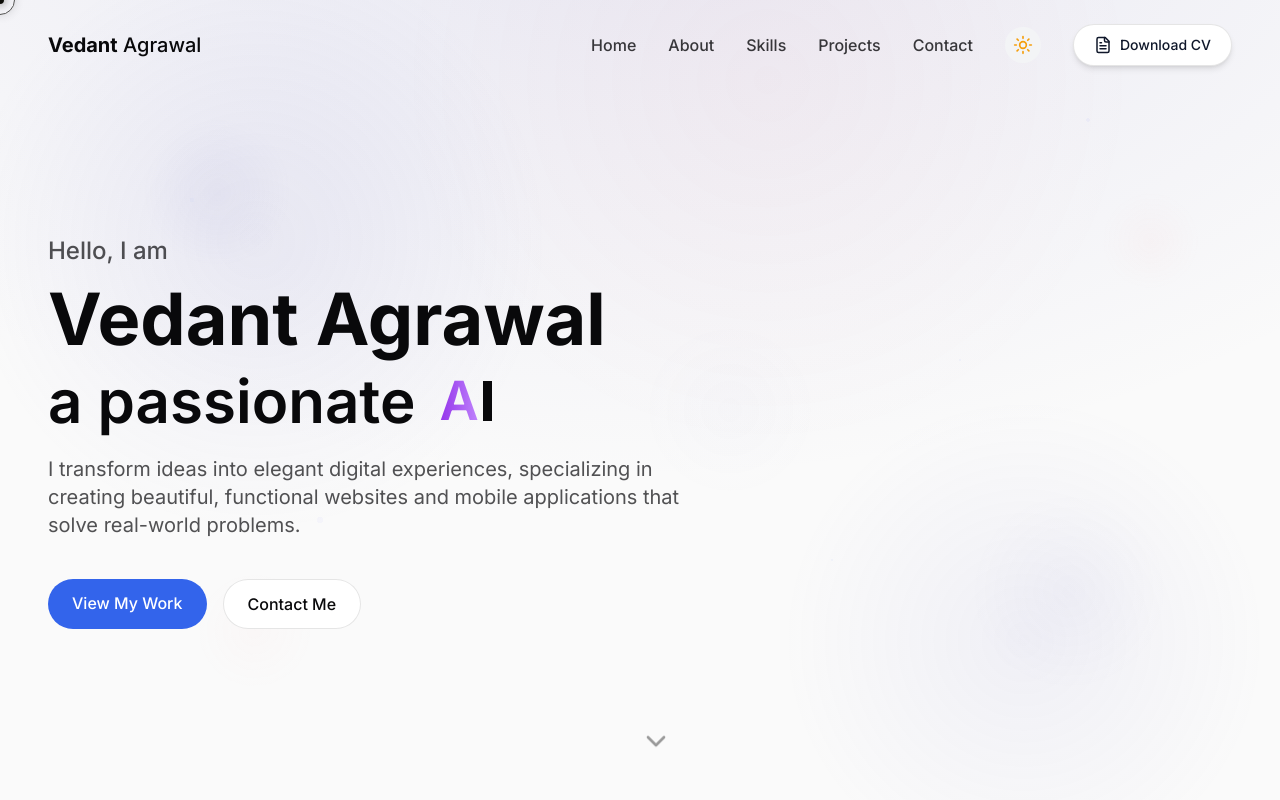
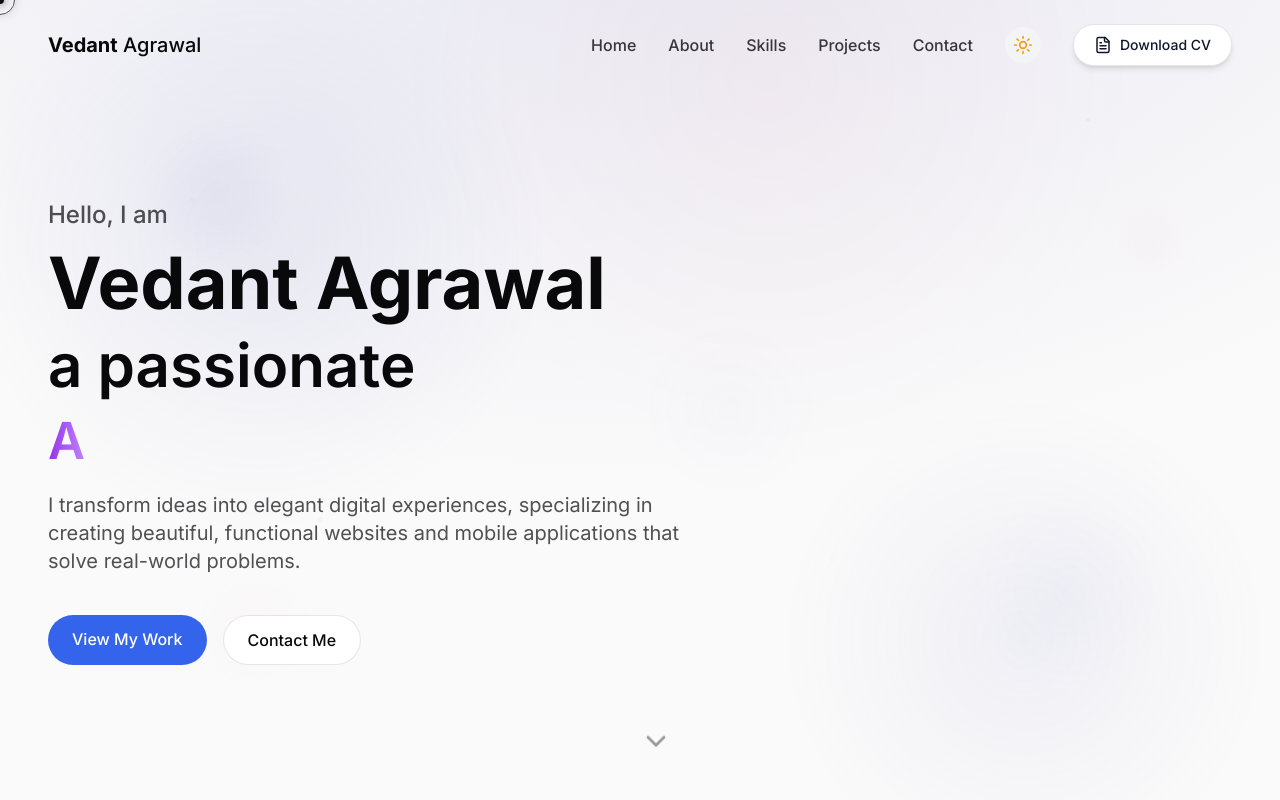
Before and after one commit to vedant022/vedant-portfolio, a React (Vite) app: page / in a window 1280 px wide. Shown: the top 800 px of the page. Built offline with nearby package versions, Linux system fonts and the light colour scheme.

Commit message:
Fix: Hero section layout
Adjust the layout of the hero section to improve readability and visual appearance. Specifically, ensure the developer role text stays on the same line or wraps to the next line as needed, and increase the height of the element by 5px.

```diff
--- a/src/components/Hero.tsx
+++ b/src/components/Hero.tsx
@@ -32,7 +32,7 @@ const Hero = () => {
           // Add appropriate class based on which string is currently typed
           if (typedElementRef.current) {
             if (arrayPos === 0) {
-              typedElementRef.current.className = 'text-gradient-purple text-[90%]';
+              typedElementRef.current.className = 'text-gradient-purple text-[85%]';
             } else {
               typedElementRef.current.className = 'text-gradient-blue';
             }
@@ -66,10 +66,10 @@ const Hero = () => {
           </h1>
           <h2 className="text-3xl md:text-5xl lg:text-6xl font-semibold mt-2 md:mt-4 animate-fade-in dark:text-white flex flex-wrap items-center">
             <span>a passionate</span>
-            <span className="mx-6 inline-flex items-center">
+            <div className="block w-full mt-2 md:mt-3">
               <span ref={typedElementRef} className="ml-2"></span>
-              <span className="ml-1 h-10 w-[9px] bg-current inline-block animate-blink"></span>
-            </span>
+              <span className="ml-1 h-15 w-[9px] bg-current inline-block animate-blink"></span>
+            </div>
           </h2>
 
           {/* Description */}
```
